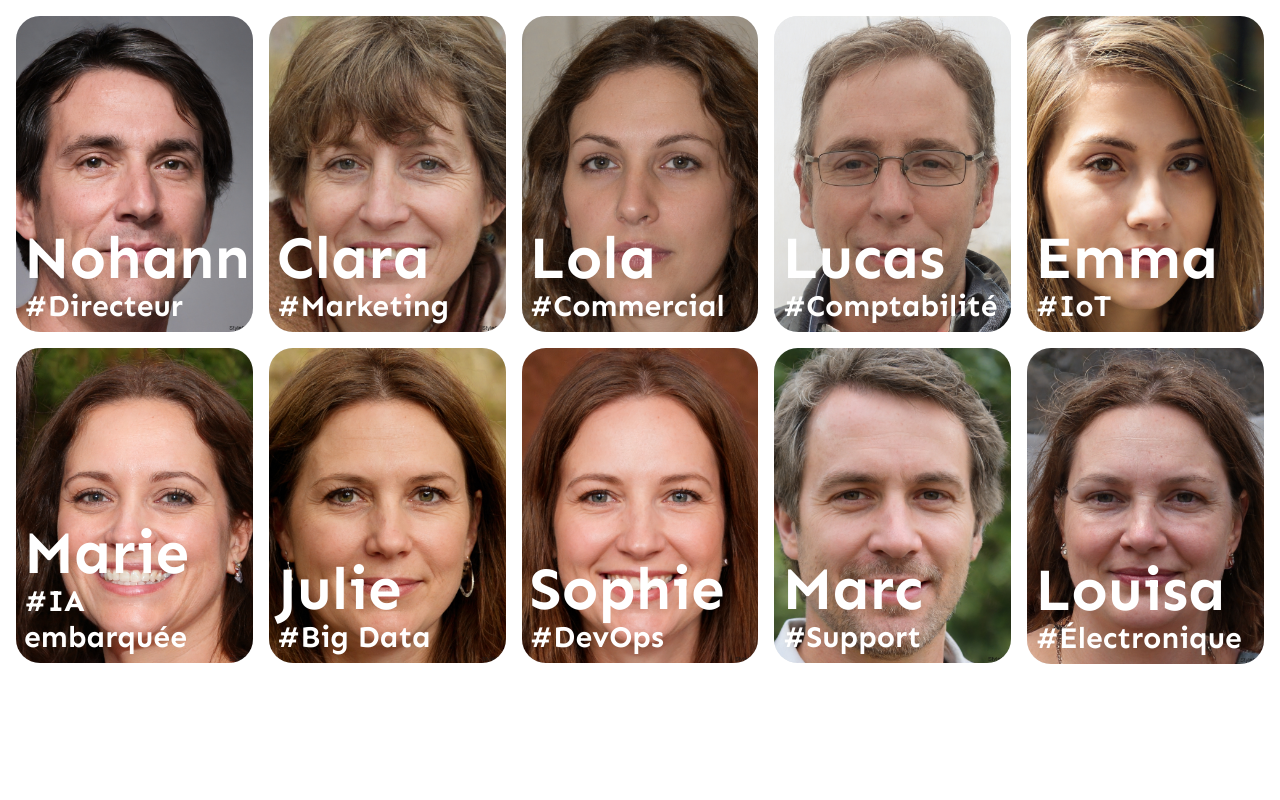
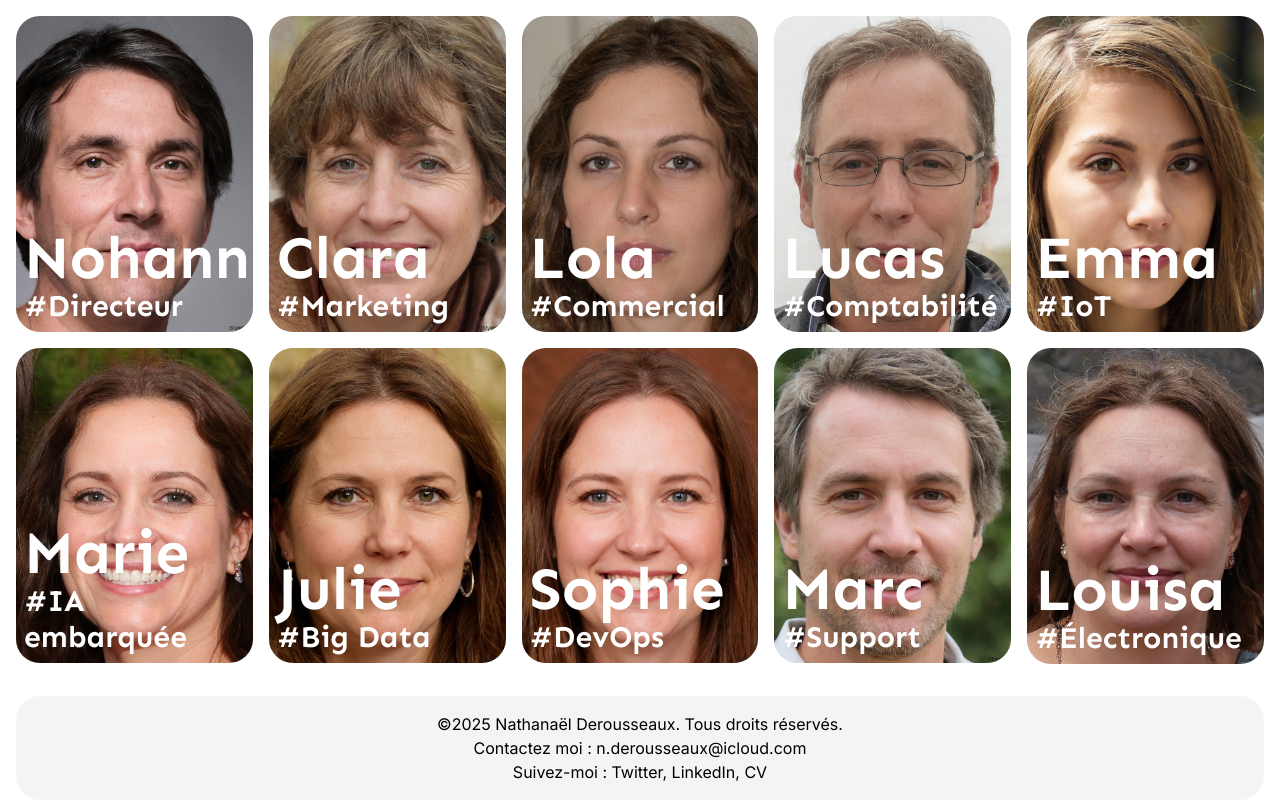
Before and after one commit to nderousseaux/cnl, a Next.js app: page /equipe in a window 1280 px wide. Shown: the part 360-1160 px from the top of the page. Before the commit the page ends 1040 px from the top, so only its background shows below. Built offline with nearby package versions, Linux system fonts and the light colour scheme.

Commit message:
✨ feat: adding footer

```diff
--- a/src/app/contact/page.tsx
+++ b/src/app/contact/page.tsx
@@ -3,7 +3,7 @@ import { ArrowRightIcon, EnvelopeIcon, ArchiveBoxArrowDownIcon } from '@heroicon
 
 export default function Page() {
   return (
-    <main className="flex justify-center h-screen font-sans">
+    <main className="flex justify-center font-sans">
       <div className="w-full flex flex-col">
         <section className="col-span-2 row-span-2 bg-gray-100 p-6 rounded-3xl flex flex-col justify-between mb-4">
           <h2 className={`text-7xl font-bold ${emphasisFont.className} tracking-tighter mb-4`}>Nous contacter</h2>
--- a/src/app/equipe/page.tsx
+++ b/src/app/equipe/page.tsx
@@ -58,7 +58,7 @@ export default function Page() {
 
 
   return (
-    <main className="flex justify-center h-screen font-sans">
+    <main className="flex justify-center font-sans">
 
       <div className="w-full flex flex-col">
         <section className="col-span-2 row-span-2 bg-gray-100 p-6 rounded-3xl flex flex-col justify-between mb-4">
--- a/src/app/layout.tsx
+++ b/src/app/layout.tsx
@@ -3,15 +3,16 @@ import "@/src/ui/global.css";
 import { primaryFont } from '@/src/ui/fonts';
 
 import Nav from "@/src/ui/nav";
-
+import Footer from "@/src/ui/footer";
 // Main layout component
 export default function RootLayout({children}: { children: React.ReactNode; }) {
 
   return (
     <html>
-      <body className={`${primaryFont.className} antialiased p-4 min-h-screen flex flex-col`}>
+      <body className={`${primaryFont.className} antialiased px-4 pt-4 min-h-screen flex flex-col gap-4`}>
         <Nav />
         {children}
+        <Footer/>
       </body>
     </html>
   );
--- a/src/app/page.tsx
+++ b/src/app/page.tsx
@@ -8,7 +8,7 @@ import { emphasisFont } from "@/src/ui/fonts";
 export default function Page() {
 
   return (
-    <main className="lg:flex-grow flex flex-col md:grid md:grid-cols-2 md:grid-rows-4 lg:grid-cols-4 lg:grid-rows-3 gap-4">
+    <main className="flex flex-col md:grid md:grid-cols-2 md:grid-rows-4 lg:grid-cols-4 lg:grid-rows-3 gap-4 flex-grow min-h-[calc(100vh-8rem)]">
 
       <HeroCard
         className="flex flex-col xl:justify-between"
--- a/src/app/produit/page.tsx
+++ b/src/app/produit/page.tsx
@@ -25,7 +25,7 @@ export default function Page() {
 
 
   return (
-    <main className="flex justify-center h-screen font-sans">
+    <main className="flex justify-center font-sans">
       <div className="text-center p-16">
 
         <section className="flex gap-10">
--- a/src/app/valeurs/page.tsx
+++ b/src/app/valeurs/page.tsx
@@ -39,7 +39,7 @@ export default function Page() {
   ]
 
   return (
-    <main className="flex justify-center h-screen font-sans">
+    <main className="flex justify-center font-sans">
       <div className="w-full flex flex-col">
         <section className="col-span-2 row-span-2 bg-gray-100 p-6 rounded-3xl flex flex-col justify-between mb-4">
           <h2 className={`text-7xl font-bold ${emphasisFont.className} tracking-tighter mb-4`}>Nos valeurs</h2>
--- /dev/null
+++ b/src/ui/footer.tsx
@@ -0,0 +1,13 @@
+export default function Footer() {
+  return (
+		<footer className="p-4 bg-gray-100 text-center rounded-3xl">
+      <p>&copy;{new Date().getFullYear()} Nathanaël Derousseaux. Tous droits réservés.</p>
+      <p>Contactez moi : <a href="mailto:n.derousseaux@icloud.com">n.derousseaux@icloud.com</a></p>
+      <p>Suivez-moi :
+        <a href="https://twitter.com/@nderousseaux" target="_blank" rel="noopener noreferrer"> Twitter</a>,
+				<a href="https://www.linkedin.com/in/nderousseaux/" target="_blank" rel="noopener noreferrer"> LinkedIn</a>,
+				<a href="https://cv.nderousseaux.fr" target="_blank" rel="noopener noreferrer"> CV</a>
+      </p>
+    </footer>
+  );
+};
--- a/src/ui/nav.tsx
+++ b/src/ui/nav.tsx
@@ -23,7 +23,7 @@ export default function Nav() {
 	];
 
 	return (
-		<nav className="border-2 border-gray-300 h-20 rounded-3xl flex justify-between items-center px-4 mb-4 relative">
+		<nav className="border-2 border-gray-300 h-20 rounded-3xl flex justify-between items-center px-4 relative">
 			{/* logo left */}
 			<div>
 				<Logo />
```
